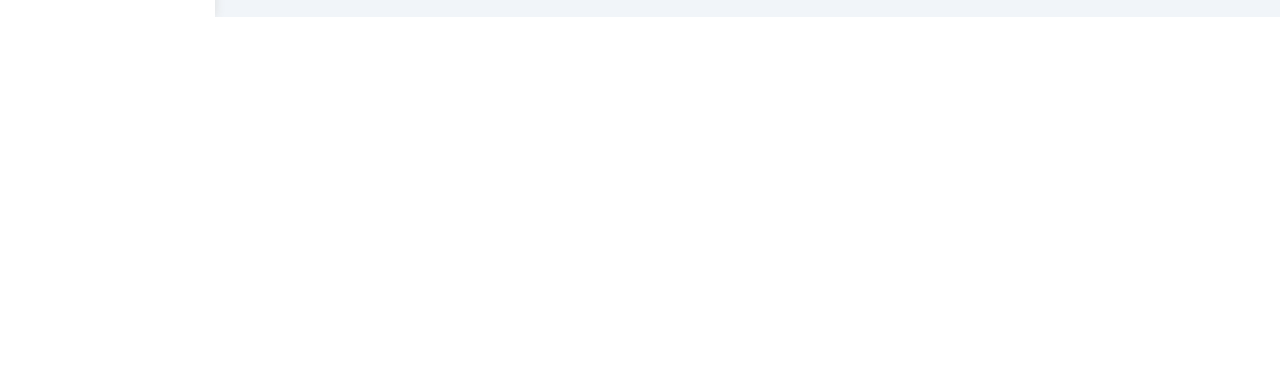
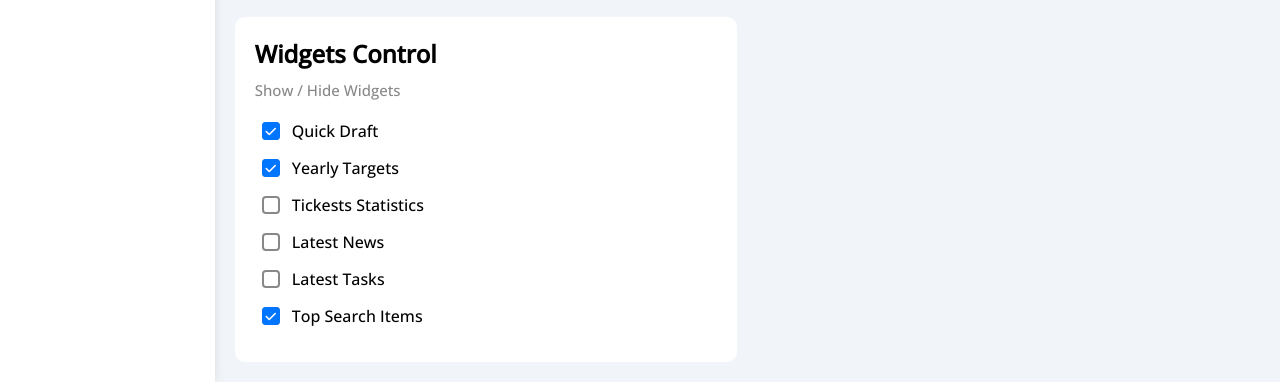
Before and after one commit to rozzh/z-template-4, a plain HTML site: page settings.html in a window 1280 px wide. Shown: the part 903-1285 px from the top of the page. Before the commit the page ends 920 px from the top, so only its background shows below. Drawn offline with nearby package versions, Linux system fonts and the light colour scheme.

Commit message:
Settings Page - Box Custom Checkbox

```diff
--- a/css/main.css
+++ b/css/main.css
@@ -748,6 +748,61 @@ ul {
 }
 /**** End setting box - Social Info ****/
 
+/* Start setting box - Custom Checkbox */
+.widgets-control .control input[type="checkbox"] {
+  appearance: none;
+}
+
+.widgets-control .control label {
+  padding-left: 30px;
+  cursor: pointer;
+  position: relative;
+}
+
+.widgets-control .control label::before {
+  content: "";
+  position: absolute;
+  left: 0;
+  top: 50%;
+  border-radius: 4px;
+  width: 14px;
+  height: 14px;
+  border: 2px solid var(--grey-color, #888);
+  /* -9? check from the dev tools | 14px + 2px (top) + 2px (bottom) = 18 (/2 = 9) */
+  margin-top: -9px;
+}
+
+.widgets-control .control label:hover::before {
+  border-color: var(--blue-alt-color, #0d69d5);
+}
+
+.widgets-control .control label::after {
+  font-family: var(--fa-style-family-classic);
+  content: "\f00c";
+  font-weight: 900;
+  position: absolute;
+  left: 0;
+  top: 50%;
+  border-radius: 4px;
+  margin-top: -9px;
+  background-color: var(--blue-color, #0075ff);
+  color: #fff;
+  font-size: 12px;
+  width: 18px;
+  height: 18px;
+  display: flex;
+  justify-content: center;
+  align-items: center;
+  /* disapper form the begining */
+  transform: scale(0) rotate(360deg);
+  transition: 0.3s;
+}
+
+.widgets-control .control input[type="checkbox"]:checked + label::after {
+  transform: scale(1);
+}
+/* End setting box - Custom Checkbox */
+
 /* for all disabled */
 .setting-page :disabled {
   cursor: no-drop;
--- a/settings.html
+++ b/settings.html
@@ -278,6 +278,51 @@
             </div>
           </div>
           <!-- End setting box - Social Info -->
+
+          <!-- Start setting box - Custom Checkbox -->
+          <div class="widgets-control p-20 bg-white rad-10 txt-capital">
+            <!-- sub-heading -->
+            <h2 class="mt-0 mb-10">widgets control</h2>
+            <p class="mt-0 mb-20 c-grey fs-15">
+              show / hide widgets
+            </p>
+            <!-- checkbox 1 -->
+            <div class="control d-flex align-center mb-15">
+              <input type="checkbox" id="one" checked>
+              <label for="one">quick draft</label>
+            </div>
+
+            <!-- checkbox 2 -->
+            <div class="control d-flex align-center mb-15">
+              <input type="checkbox" id="two" checked>
+              <label for="two">yearly targets</label>
+            </div>
+
+            <!-- checkbox 3 -->
+            <div class="control d-flex align-center mb-15">
+              <input type="checkbox" id="three">
+              <label for="three">tickests statistics</label>
+            </div>
+
+            <!-- checkbox 4 -->
+            <div class="control d-flex align-center mb-15">
+              <input type="checkbox" id="four">
+              <label for="four">latest news</label>
+            </div>
+
+            <!-- checkbox 5 -->
+            <div class="control d-flex align-center mb-15">
+              <input type="checkbox" id="five">
+              <label for="five">latest tasks</label>
+            </div>
+
+            <!-- checkbox 6 -->
+            <div class="control d-flex align-center mb-15">
+              <input type="checkbox" id="six" checked>
+              <label for="six">top search items</label>
+            </div>
+          </div>
+          <!-- End setting box - Custom Checkbox -->
         </div>
         <!-- End setting page -->
       </div>
```
